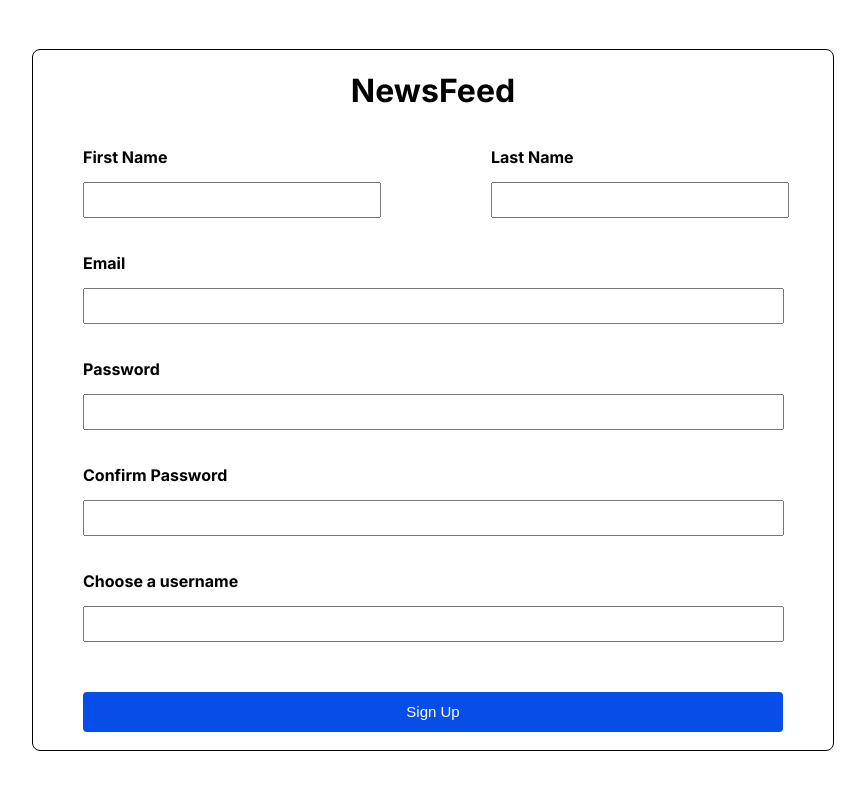
After one commit to Breathing-ls-Fun/Newsfeed-app, a Python web app: template templates/registration.html in a window 1280 px wide. The commit adds this page. Shown: the whole page, without its empty margins (207-1072 px from the left). Run offline with Jinja, Linux system fonts and the light colour scheme; the template is opened without the code that fills it, so the values that code supplies are empty.

Commit message:
added registration page + edited login page

```diff
--- a/NewsFeedApp/urls.py
+++ b/NewsFeedApp/urls.py
@@ -20,4 +20,6 @@ from . import views
 urlpatterns = [
     path('admin/', admin.site.urls),
     path('login/', views.login, name='login'),
+    path('registration/', views.registration, name='registration'),
+    path('search/', views.query, name='query'),
 ]
--- a/NewsFeedApp/views.py
+++ b/NewsFeedApp/views.py
@@ -3,3 +3,9 @@ from django.http import HttpResponse
 
 def login(request):
     return render(request, 'login.html', {'title':'Login'})
+
+def registration(request):
+    return render(request, 'registration.html', {'title':'Sign Up'})
+
+def query(request):
+    return render(request,'query.html', {'title':'Search'})
--- a/templates/login.html
+++ b/templates/login.html
@@ -3,7 +3,7 @@
   <head>
     <meta charset="utf-8">
     <meta http-equiv="X-UA-Compatible" content="IE=edge">
-    <title>NewsFeed Login</title>
+    <title>NewsFeed Login </title>
     <meta name="description" content="">
     <meta name="viewport" content="width=device-width, initial-scale=1">
 
@@ -129,7 +129,7 @@
           <button type="submit">Sign In</button>
         </div>
         <div class="text">
-          <a class="newuser">New user? Sign Up</a>
+          <a class="newuser" href="#">New user? Sign Up</a>
           <a class="forgotpass">Forgot Password?</a>
         </div>
       </div>
--- /dev/null
+++ b/templates/registration.html
@@ -0,0 +1,154 @@
+<!DOCTYPE html>
+<html>
+  <head>
+    <meta charset="utf-8">
+    <meta http-equiv="X-UA-Compatible" content="IE=edge">
+    <title>NewsFeed Sign Up</title>
+    <meta name="description" content="">
+    <meta name="viewport" content="width=device-width, initial-scale=1">
+    <link rel="stylesheet" href="registration.css">
+    <link rel="preconnect" href="https://fonts.googleapis.com">
+    <link rel="preconnect" href="https://fonts.gstatic.com" crossorigin>
+    <link href="https://fonts.googleapis.com/css2?family=Inter:wght@400;500;700&display=swap" rel="stylesheet">
+
+    <style>
+        .container {
+            font-family: Inter, Helvetica, sans-serif;
+            position: absolute;
+            top: 50%;
+            left: 50%;
+            margin-right: -50%;
+            transform: translate(-50%, -50%);
+
+            border-width: 1px;
+            border-radius: 8px;
+            border-style: solid;
+            border-color: black;
+
+            height: 700px;
+            width: 800px;
+        }
+
+        .logo {
+            font-weight: 700;
+            display: flex;
+            justify-content: center;
+        }
+
+        .signup-content {
+            margin-top: 25px;
+            display: flex;
+            flex-direction: column;
+            justify-content: space-evenly;
+            align-items: center;
+        }
+
+        .input-container {
+            padding: 10px 50px;
+
+        }
+
+        .name-field {
+            display: flex;
+            flex-direction: row;
+            justify-content: space-around;
+            gap: 10px;
+
+        }
+
+        .name-field input {
+            width: 290px;
+        }
+
+        label {
+            display: block;
+            text-align: left;
+            padding-top: 5px;
+            padding-bottom: 5px;
+
+        }
+
+        input {
+            display: block;
+            width: 693px;
+            height : 30px;
+            margin-top: 10px;
+            margin-bottom: 10px;
+        }
+
+        button {
+            color: white;
+            cursor: pointer;
+            display: flex;
+            flex-direction: row;
+            justify-content: center;
+            align-items: center;
+            padding: 0px 12px;
+            gap: 6px;
+
+            width: 700px;
+            height: 40px;
+
+            /* Primary */
+
+            background: #074EE8;
+            border-radius: 4px;
+            border-color: #074EE8;
+            font-size: 15px;
+            border-style: solid;
+
+            /* Inside auto layout */
+
+            flex: none;
+            order: 4;
+            flex-grow: 0;
+            margin-top: 30px;
+            margin-left: 50px;
+        }
+
+    </style>
+</head>
+
+  <body>
+    <div class="container">
+      <div class="login-content">
+        <div class="logo">
+          <h1>NewsFeed</h1>
+        </div>
+
+        <div class="name-field">
+          <div class="input-container">
+            <label for="uname"><b>First Name</b></label>
+            <input type="text" name="uname" required>
+        </div>
+        <div class="input-container">
+            <label for="uname"><b>Last Name</b></label>
+            <input type="text" name="uname" required>
+        </div>
+
+        </div>
+        <div class="input-container">
+            <label for="uname"><b>Email</b></label>
+            <input type="text" name="uname" required>
+        </div>
+        <div class="input-container">
+          <label for="psw"><b>Password</b></label>
+          <input type="password" name="psw" required>
+        </div>
+        <div class="input-container">
+            <label for="psw"><b> Confirm Password</b></label>
+            <input type="password" name="psw" required>
+        </div>
+
+        <div class="input-container">
+            <label for="uname"><b>Choose a username</b></label>
+            <input type="text" name="uname" required>
+        </div>
+
+        <div>
+          <button type="submit">Sign Up</button>
+        </div>
+      </div>
+    </div>
+  </body>
+</html>
```
Lines whose indentation alone changed are shown as unchanged.
